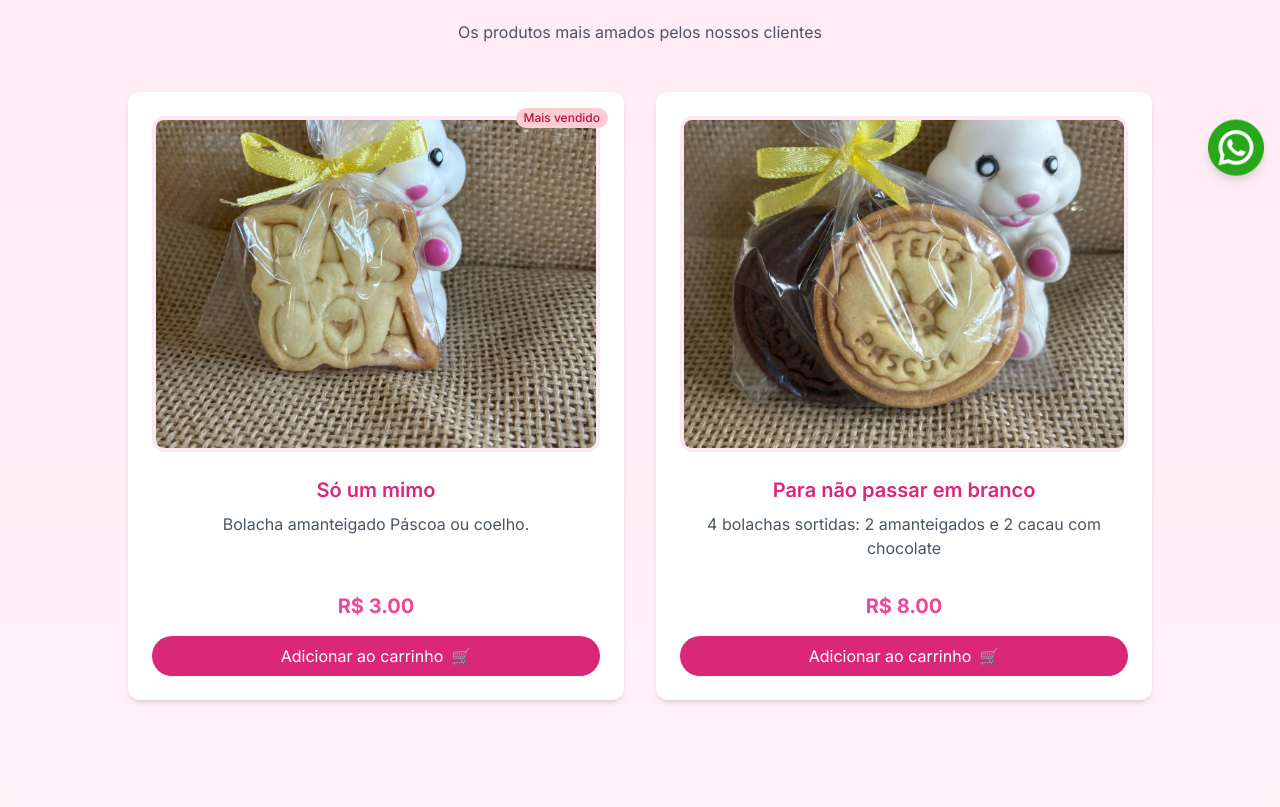
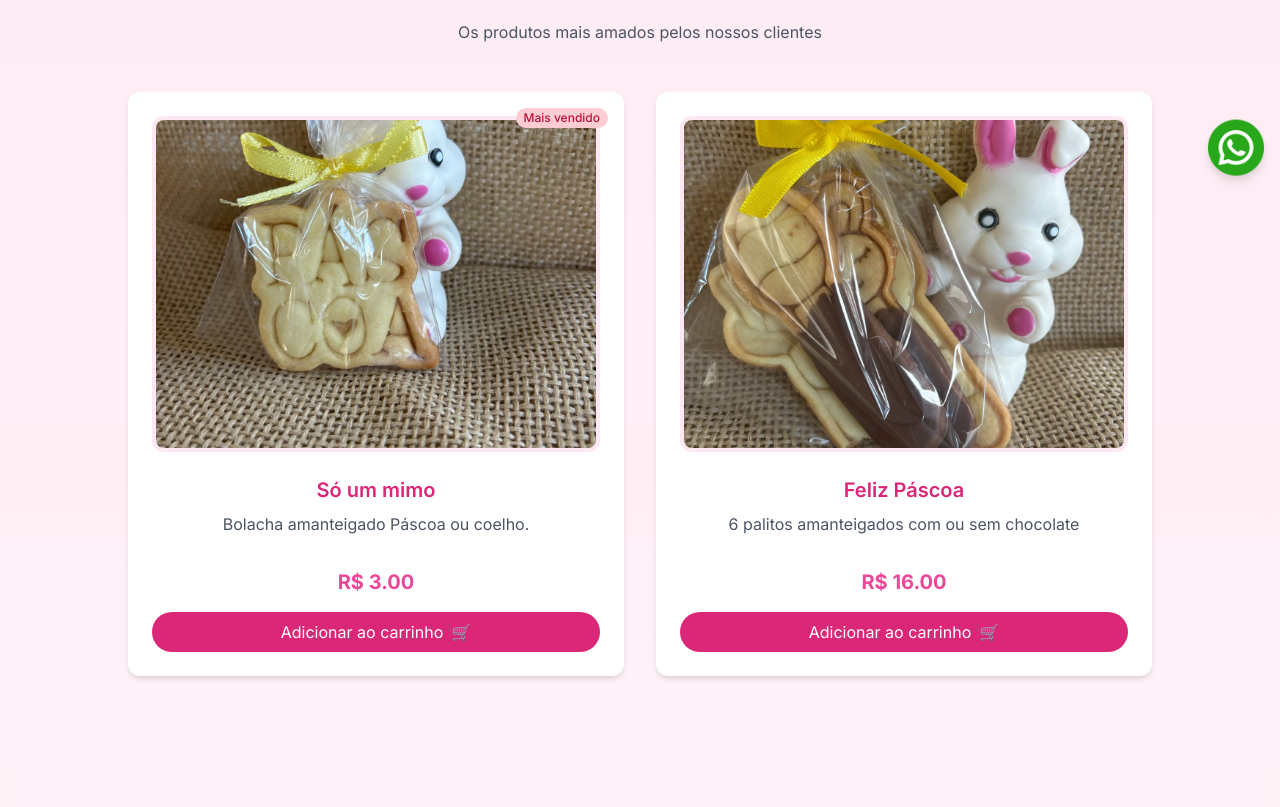
Before and after one commit to AlexandrePatob/bolachasdamel, a Next.js app: page / in a window 1280 px wide. Shown: the part 608-1415 px from the top of the page. Built offline with nearby package versions, Linux system fonts and the light colour scheme.

Commit message:
fix: update EasterFavorites component with new favorite item details

```diff
--- a/src/components/EasterFavorites.tsx
+++ b/src/components/EasterFavorites.tsx
@@ -24,10 +24,10 @@ const favorites = [
   },
   {
     id: 2,
-    name: "Para não passar em branco",
-    description: "4 bolachas sortidas: 2 amanteigados e 2 cacau com chocolate",
-    price: 8.0,
-    image: "/images/para-nao-passar-em-branco.jpg",
+    name: "Feliz Páscoa",
+    description: "6 palitos amanteigados com ou sem chocolate",
+    price: 16.0,
+    image: "/images/feliz-pascoa.jpg",
   },
 ];
 
```
